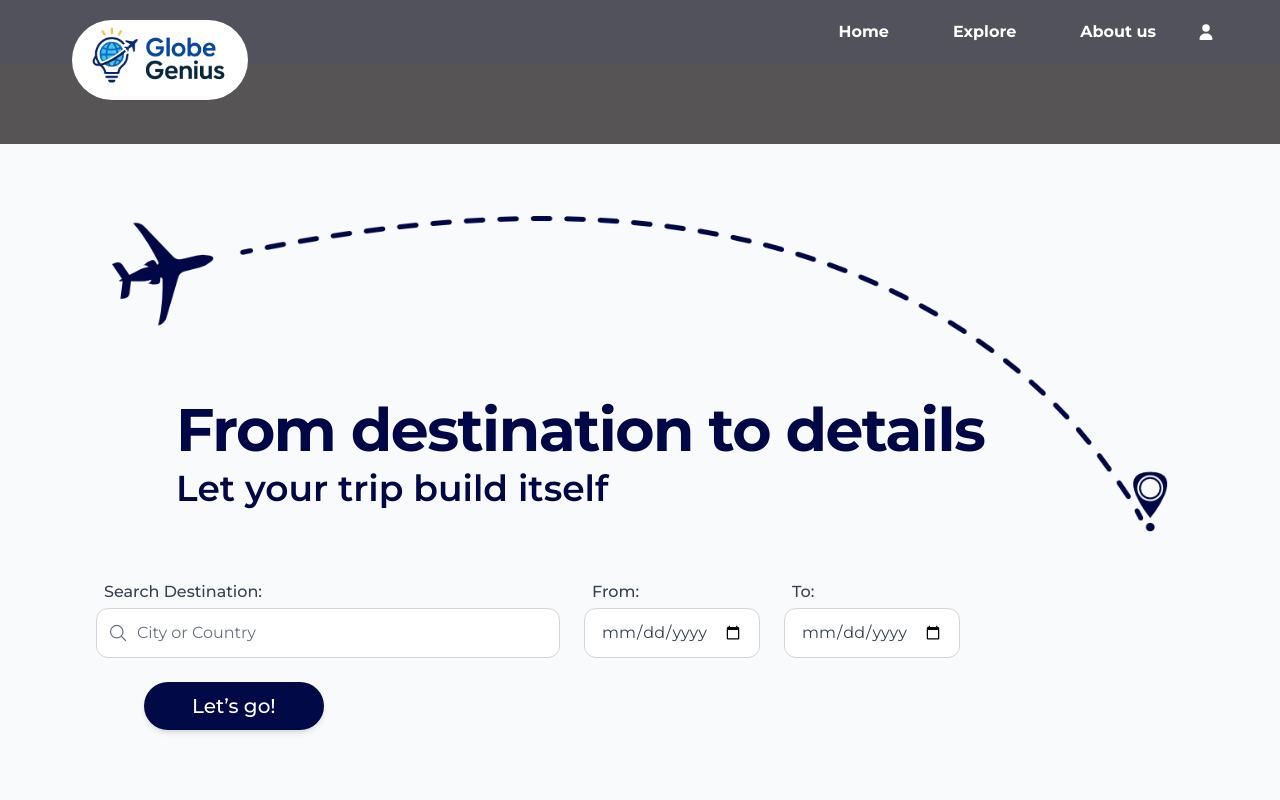
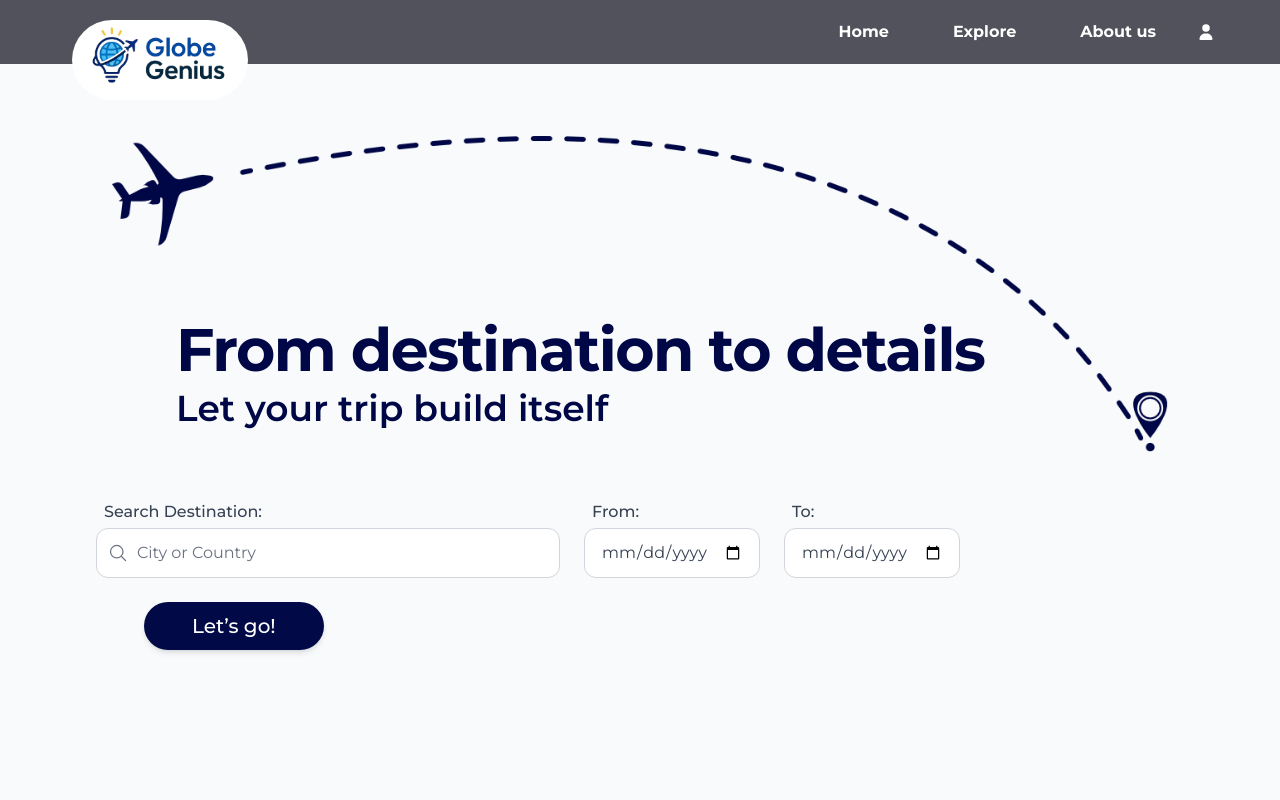
Before and after one commit to GlobeGeniusAI/GlobeGenius.AI, a Next.js app: page / in a window 1280 px wide. Shown: the top 800 px of the page. Built offline with nearby package versions, Linux system fonts and the light colour scheme; no server answers.

Commit message:
removed fake navbar div

```diff
--- a/src/app/Landing.tsx
+++ b/src/app/Landing.tsx
@@ -13,7 +13,7 @@ export default function Landing() {
   return (
     <div className="max-w-full min-h-screen bg-gray-50">
       {/* FAKE NAVBAR DELETE THIS BEFORE PR */}
-      <div className="bg-[#565454] h-20" />
+
 
       {/* Landing page Body */}
       <div className="mx-auto w-full max-w-[90%] px-4 sm:px-6 lg:px-8">
```
